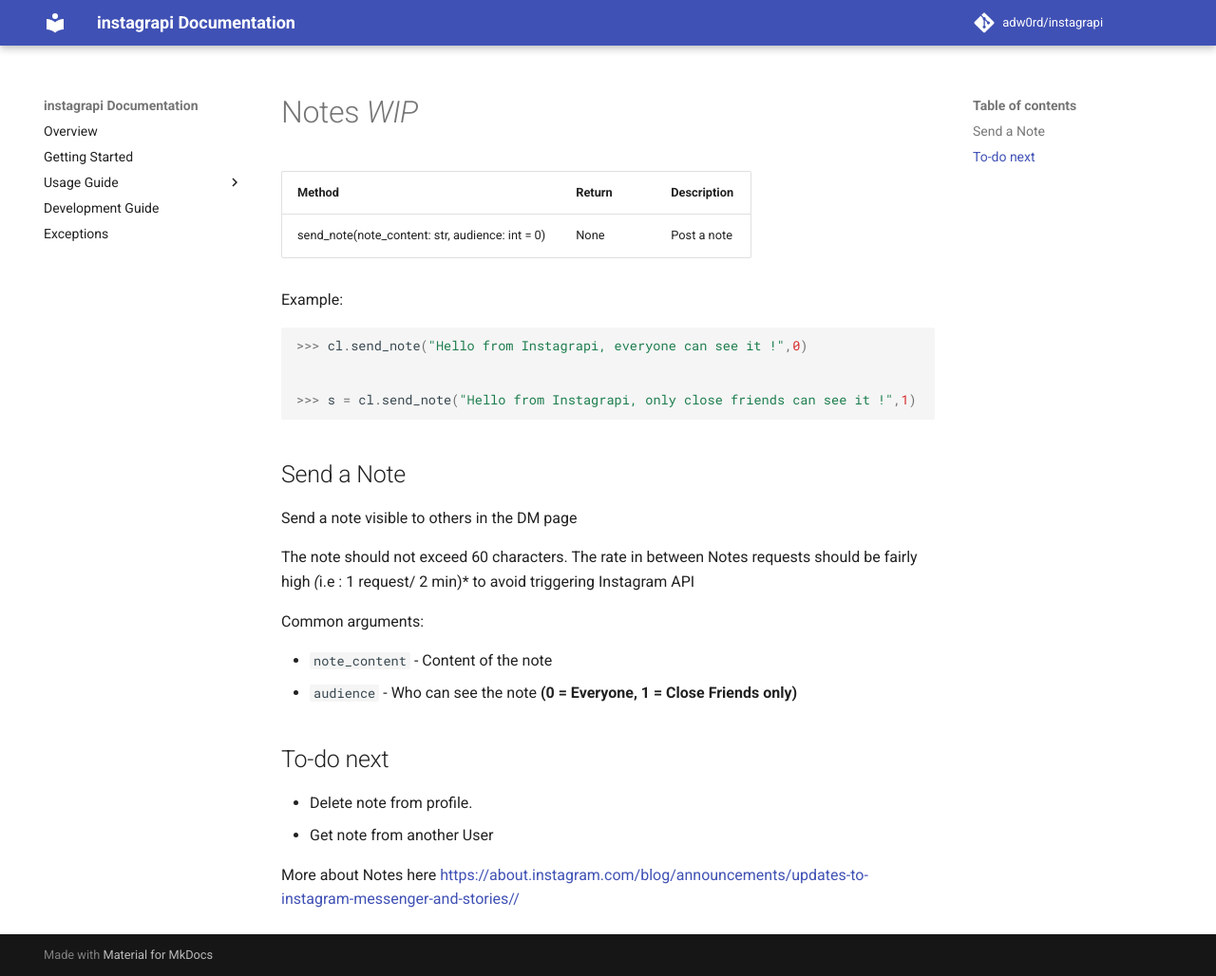
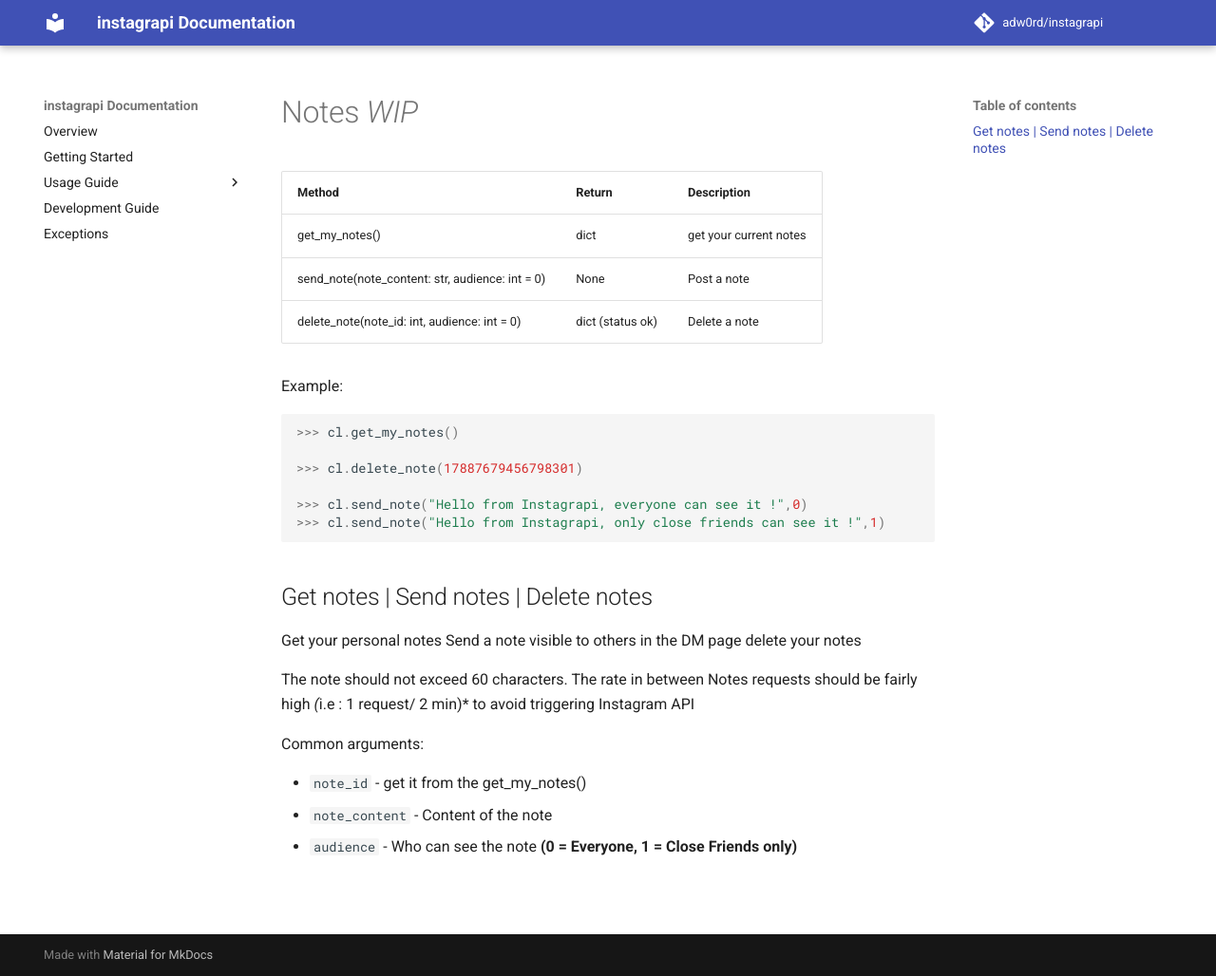
Before and after one commit to subzeroid/instagrapi, an MkDocs documentation site: the page built from docs/usage-guide/notes.md, in a window 1280 px wide and 1028 px high. Shown: the whole window at 95% size. Built offline with MkDocs 1.6.1 and Material for MkDocs 9.7.7, drawn with Linux system fonts in a browser that asks for light colours; comment, search, counter and statistics services are not loaded; the version menu is left out.

Commit message:
Update notes.md

````diff
--- a/docs/usage-guide/notes.md
+++ b/docs/usage-guide/notes.md
@@ -1,32 +1,32 @@
 # Notes *WIP*
 
-| Method                                                                 | Return          | Description
-| ---------------------------------------------------------------------- | --------------- | ----------------------------------
+| Method                                                                  | Return          | Description
+| ----------------------------------------------------------------------- | --------------- | ----------------------------------
+| get_my_notes()                                                          | dict     | get your current notes
 | send_note(note_content: str, audience: int = 0)                         | None     | Post a note
+| delete_note(note_id: int, audience: int = 0)                         | dict (status ok)     | Delete a note
 
 Example:
 
 ``` python
+>>> cl.get_my_notes()
+
+>>> cl.delete_note(17887679456798301)
+
 >>> cl.send_note("Hello from Instagrapi, everyone can see it !",0)
+>>> cl.send_note("Hello from Instagrapi, only close friends can see it !",1)
 
-
->>> s = cl.send_note("Hello from Instagrapi, only close friends can see it !",1)
 ```
 
-## Send a Note
-
+## Get notes  |  Send notes  |  Delete notes
+Get your personal notes
 Send a note visible to others in the DM page
+delete your notes
 
 The note should not exceed 60 characters. The rate in between Notes requests should be fairly high *(*i.e : 1 request/ 2 min)* to avoid triggering Instagram API
 
 Common arguments:
 
+* `note_id` - get it from the get_my_notes()
 * `note_content` - Content of the note
 * `audience` - Who can see the note **(0 = Everyone, 1 = Close Friends only)**
-
-## To-do next
-
-* Delete note from profile.
-* Get note from another User
-
-More about Notes  here [https://about.instagram.com/blog/announcements/updates-to-instagram-messenger-and-stories//](https://www.instagram.com/wrclive/)
````
